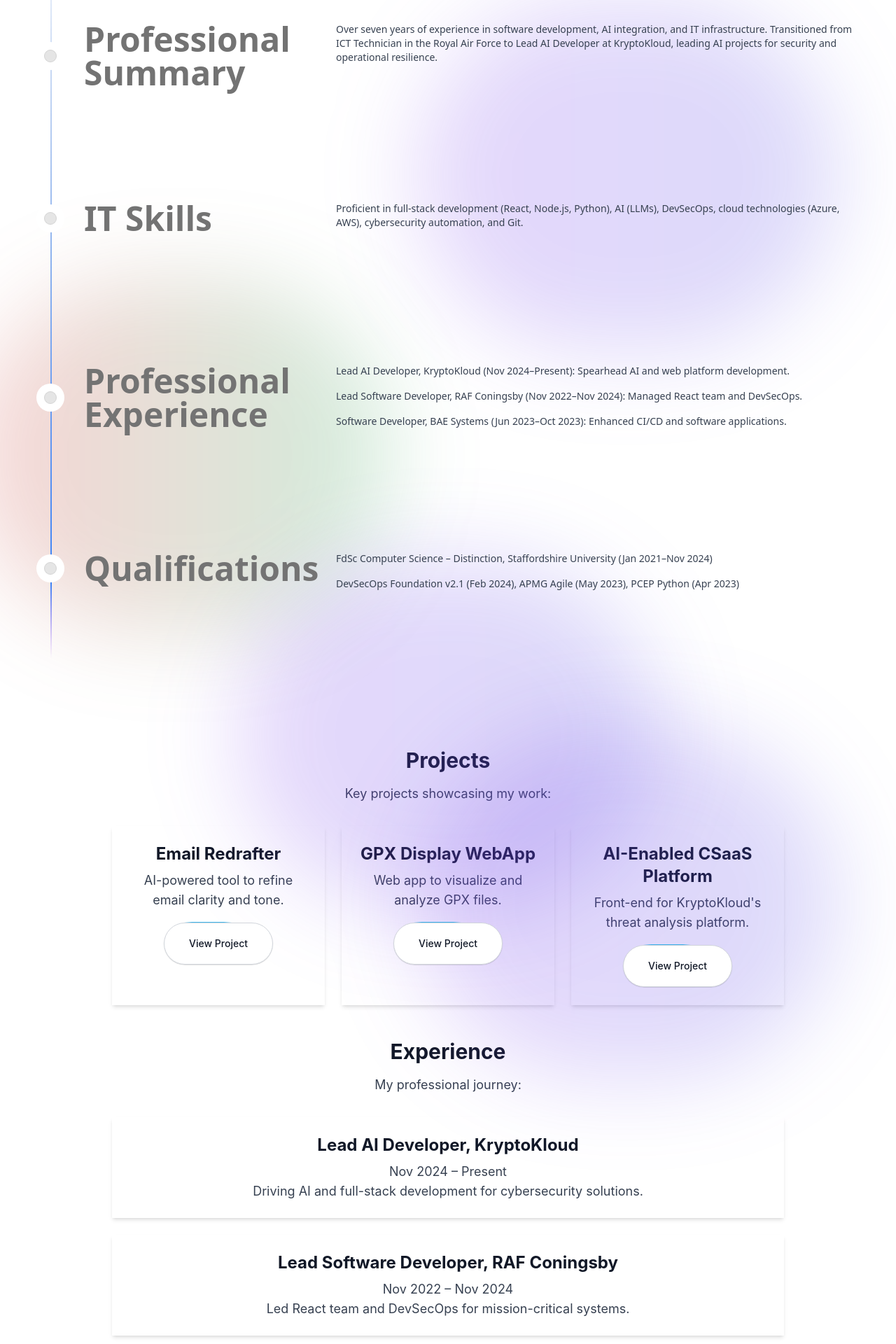
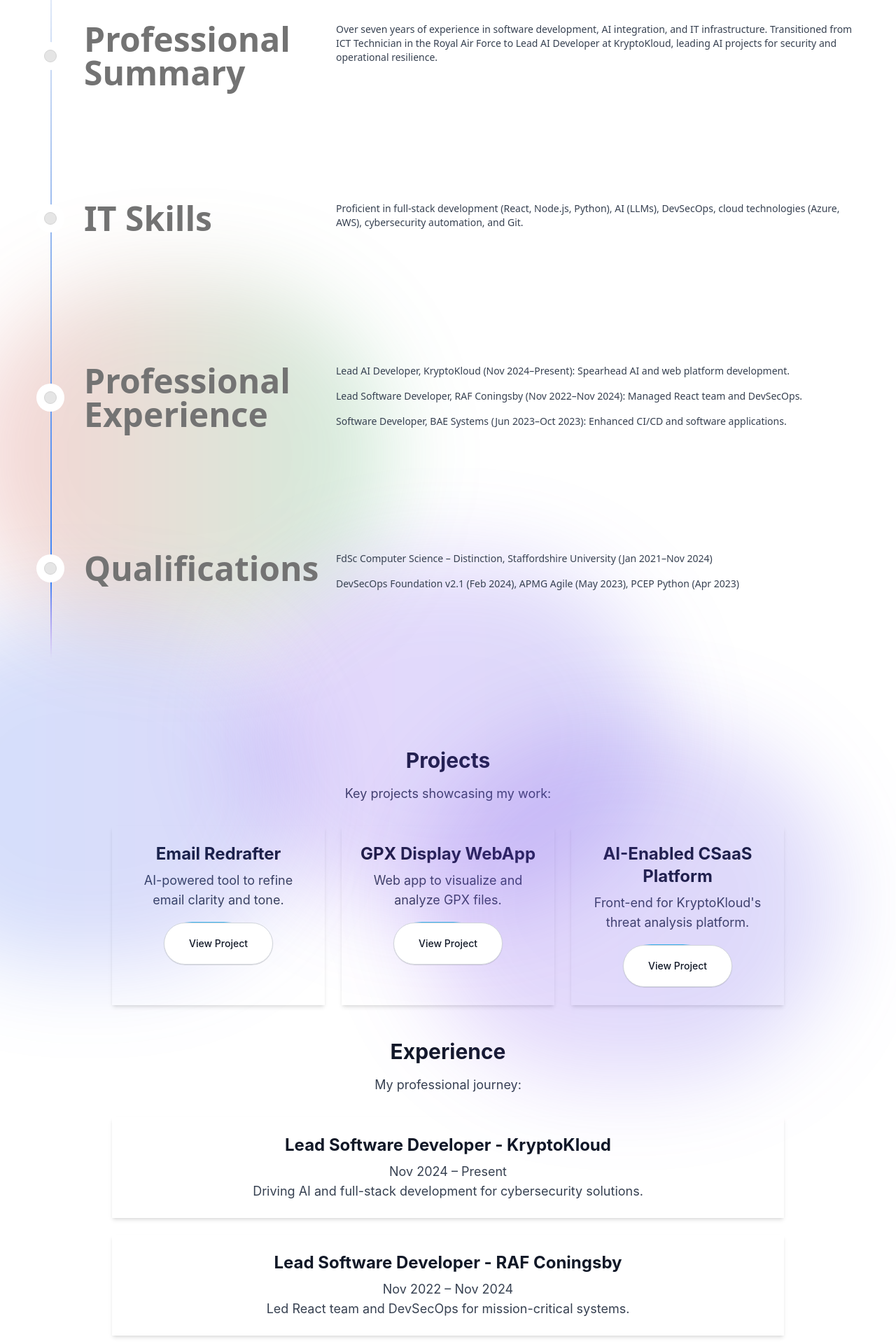
Before and after one commit to jlanzon/jlanzon_portfolio, a React (Vite) app: page / in a window 1280 px wide. Shown: the part 800-2720 px from the top of the page at 70% size. Built offline with nearby package versions, Linux system fonts and the light colour scheme.

Commit message:
fix: update script and stylesheet references in index.html; refine Home component's visual elements and job titles

```diff
--- a/src/pages/Home.jsx
+++ b/src/pages/Home.jsx
@@ -195,11 +195,6 @@
           <span className="absolute top-[20vh] left-[80%] z-0 h-[100] lg:h-[500px] w-[100px] lg:w-[600px] -translate-x-[50%] rounded-full bg-gradient-to-r from-violet-600/20 to-indigo-600/20 blur-3xl" />
           <span className="absolute top-[0vh] left-[100%] z-0 h-[100] lg:h-[500px] w-[100px] lg:w-[600px] -translate-x-[50%] rounded-full bg-gradient-to-r from-violet-600/20 to-indigo-600/20 blur-3xl" />
           <span className="absolute top-[150vh]  left-[10%] z-0 h-[100] lg:h-[500px] w-[100px] lg:w-[600px] -translate-x-[50%] rounded-full bg-gradient-to-r from-blue-600/20 to-indigo-600/20 blur-3xl" />
-          <span className="absolute top-[100vh] left-[70%] z-0 h-[100] lg:h-[300px] w-[100px] lg:w-[600px]  -translate-x-[50%] rounded-full bg-gradient-to-r from-violet-600/20 to-indigo-600/20 blur-3xl" />
-          <span className="absolute top-[150vh] left-[20%] z-0 h-[100] lg:h-[500px] w-[100px] lg:w-[600px] -translate-x-[50%] rounded-full bg-gradient-to-r from-red-600/20 to-green-600/20 blur-3xl" />
-          <span className="absolute top-[200vh] left-[50%] z-0 h-[100] lg:h-[500px] w-[100px] lg:w-[600px] -translate-x-[50%] rounded-full bg-gradient-to-r from-violet-600/20 to-indigo-600/20 blur-3xl" />
-          <span className="absolute top-[230vh] left-[70%] z-0 h-[100] lg:h-[500px] w-[100px] lg:w-[600px] -translate-x-[50%] rounded-full bg-gradient-to-r from-violet-600/20 to-indigo-600/20 blur-3xl" />
-          <span className="absolute top-[280vh] left-[10%] z-0 h-[100] lg:h-[500px] w-[100px] lg:w-[600px] -translate-x-[50%] rounded-full bg-gradient-to-r from-blue-600/20 to-indigo-600/20 blur-3xl" />
         </div>
           <motion.div
             className="md:w-1/2 mt-8 md:mt-0 flex justify-center"
@@ -241,11 +236,10 @@
         </div>
       </section>
       <div className="">
-          <span className="absolute top-[100vh] left-[70%] z-0 h-[100] lg:h-[500px] w-[100px] lg:w-[600px] border -translate-x-[50%] rounded-full bg-gradient-to-r from-violet-600/20 to-indigo-600/20 blur-3xl" />
           <span className="absolute top-[150vh] left-[20%] z-0 h-[100] lg:h-[500px] w-[100px] lg:w-[600px] -translate-x-[50%] rounded-full bg-gradient-to-r from-red-600/20 to-green-600/20 blur-3xl" />
           <span className="absolute top-[200vh] left-[50%] z-0 h-[100] lg:h-[500px] w-[100px] lg:w-[600px] -translate-x-[50%] rounded-full bg-gradient-to-r from-violet-600/20 to-indigo-600/20 blur-3xl" />
           <span className="absolute top-[230vh] left-[70%] z-0 h-[100] lg:h-[500px] w-[100px] lg:w-[600px] -translate-x-[50%] rounded-full bg-gradient-to-r from-violet-600/20 to-indigo-600/20 blur-3xl" />
-          {/* <span className="absolute top-[280vh] left-[10%] z-0 h-[100] lg:h-[500px] w-[100px] lg:w-[600px] -translate-x-[50%] rounded-full bg-gradient-to-r from-blue-600/20 to-indigo-600/20 blur-3xl" /> */}
+          <span className="absolute top-[210vh] left-[10%] z-0 h-[100] lg:h-[500px] w-[100px] lg:w-[600px] -translate-x-[50%] rounded-full bg-gradient-to-r from-blue-600/20 to-indigo-600/20 blur-3xl" />
         </div>
       <motion.div
         initial={{ opacity: 0 }}
@@ -352,7 +346,7 @@
                 transition={{ duration: 0.5 }}
                 className="bg-white dark:bg-gray-800 p-6 rounded-lg shadow-md"
               >
-                <h3 className="text-2xl font-bold mb-2 text-gray-900 dark:text-white">Lead AI Developer, KryptoKloud</h3>
+                <h3 className="text-2xl font-bold mb-2 text-gray-900 dark:text-white">Lead Software Developer - KryptoKloud</h3>
                 <p className="text-lg text-gray-700 dark:text-gray-200">Nov 2024 – Present</p>
                 <p className="text-lg text-gray-700 dark:text-gray-200">Driving AI and full-stack development for cybersecurity solutions.</p>
               </motion.div>
@@ -362,7 +356,7 @@
                 transition={{ duration: 0.5, delay: 0.1 }}
                 className="bg-white dark:bg-gray-800 p-6 rounded-lg shadow-md"
               >
-                <h3 className="text-2xl font-bold mb-2 text-gray-900 dark:text-white">Lead Software Developer, RAF Coningsby</h3>
+                <h3 className="text-2xl font-bold mb-2 text-gray-900 dark:text-white">Lead Software Developer - RAF Coningsby</h3>
                 <p className="text-lg text-gray-700 dark:text-gray-200">Nov 2022 – Nov 2024</p>
                 <p className="text-lg text-gray-700 dark:text-gray-200">Led React team and DevSecOps for mission-critical systems.</p>
               </motion.div>
```
Also changed, not shown: 1 other file (tests, documents, lock files or other folders).
